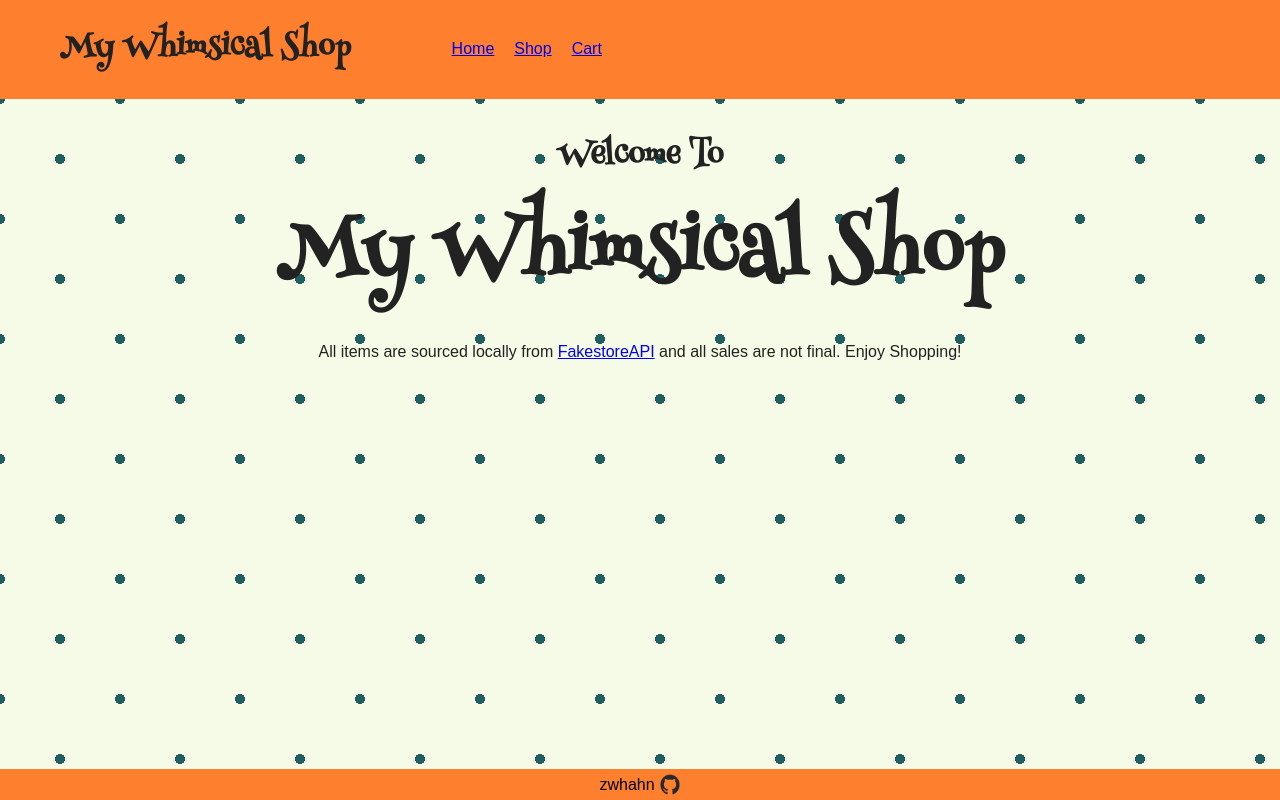
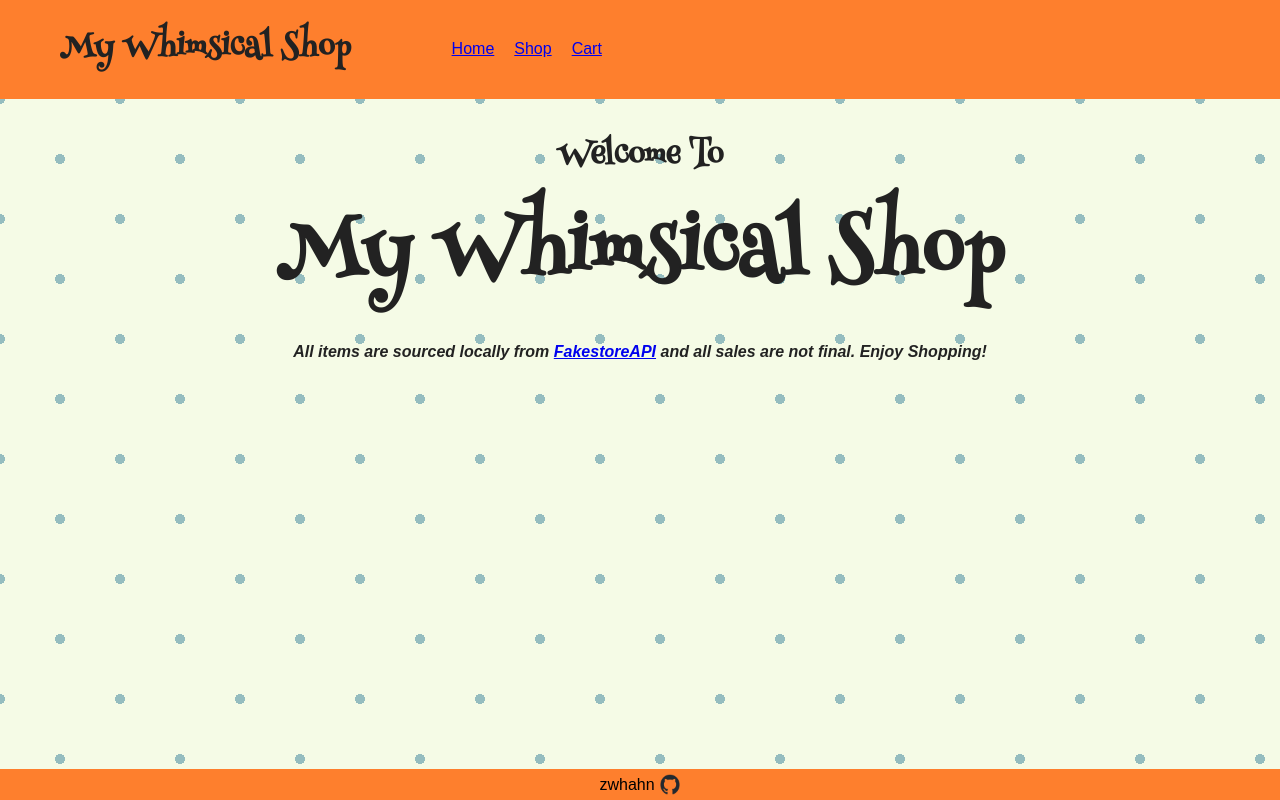
Before and after one commit to zwhahn/shopping_cart, a React (Vite) app: page / in a window 1280 px wide. Built offline with nearby package versions, Linux system fonts and the light colour scheme.

Commit message:
style: bold description

```diff
--- a/src/pages/Home.jsx
+++ b/src/pages/Home.jsx
@@ -9,7 +9,7 @@ const Home = () => {
           <h2 className={styles.welcome}>Welcome To</h2>
           <h1 className={styles.title}>My Whimsical Shop</h1>
         </div>
-        <p>
+        <p className={styles.description}>
           All items are sourced locally from{" "}
           <a href="https://fakestoreapi.com/">FakestoreAPI</a> and all sales are
           not final. Enjoy Shopping!
--- a/src/styleModules/home.module.css
+++ b/src/styleModules/home.module.css
@@ -32,3 +32,8 @@
   /* border: 2px red solid; */
   margin: 0px;
 }
+
+.description {
+  font-style: italic;
+  font-weight: bold;
+}
--- a/src/styleModules/layout.module.css
+++ b/src/styleModules/layout.module.css
@@ -24,8 +24,8 @@
   flex-grow: 1;
   background-color: #f5fbe6;
   background-image:
-    radial-gradient(#215e61 5px, transparent 5px),
-    radial-gradient(#215e61 5px, transparent 5px);
+    radial-gradient(#95bdbf 5px, transparent 5px),
+    radial-gradient(#95bdbf 5px, transparent 5px);
   background-size: 120px 120px;
   background-position:
     0 0,
```
